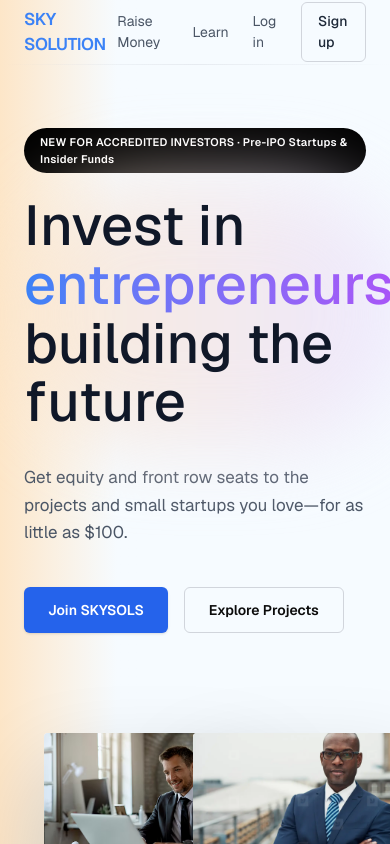
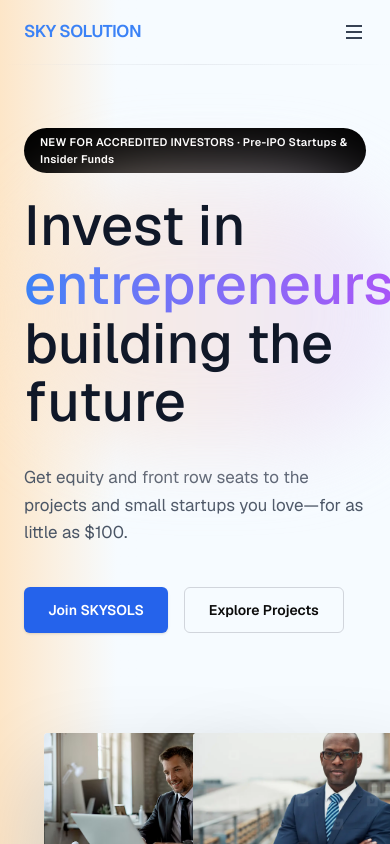
Before and after one commit to cdy-agency/sky-solutions, a Next.js app: page / in a window 390 px wide. Shown: the top 844 px of the page. Built offline with nearby package versions, Linux system fonts and the light colour scheme.

Commit message:
navab change

```diff
--- a/components/sections/navbar.tsx
+++ b/components/sections/navbar.tsx
@@ -5,6 +5,7 @@ import Link from "next/link"
 
 export default function Navbar() {
   const [scrolled, setScrolled] = useState(false)
+  const [menuOpen, setMenuOpen] = useState(false)
 
   useEffect(() => {
     const onScroll = () => setScrolled(window.scrollY > 10)
@@ -18,18 +19,25 @@ export default function Navbar() {
         ${scrolled ? "bg-white/90 backdrop-blur-xl shadow-sm" : "bg-transparent"}
       `}
     >
-      <div className="max-w-330 mx-auto px-6">
+      <div className="max-w-7xl mx-auto px-6">
         <div className="flex h-16 items-center justify-between">
 
           {/* LEFT */}
           <div className="flex items-center gap-10">
-            <Link href="/" className="text-[17px] font-semibold tracking-tight text-[#3B82F6]">
+            <Link
+              href="/"
+              className="text-[17px] font-semibold tracking-tight text-[#3B82F6]"
+            >
               SKY SOLUTION
             </Link>
 
             <div className="hidden md:flex items-center gap-7 text-[14px] text-gray-600">
-              <Link href="#" className="hover:text-gray-900">Discover Projects</Link>
-              <Link href="#" className="hover:text-gray-900">Pre-IPO & Funds</Link>
+              <Link href="#" className="hover:text-gray-900">
+                Discover Projects
+              </Link>
+              <Link href="#" className="hover:text-gray-900">
+                Pre-IPO & Funds
+              </Link>
             </div>
           </div>
 
@@ -41,21 +49,51 @@ export default function Navbar() {
             </div>
           </div>
 
-          {/* RIGHT */}
-          <div className="flex items-center gap-6 text-[14px] text-gray-600">
+          {/* RIGHT (DESKTOP) */}
+          <div className="hidden md:flex items-center gap-6 text-[14px] text-gray-600">
             <Link href="#" className="hover:text-gray-900">Raise Money</Link>
             <Link href="#" className="hover:text-gray-900">Learn</Link>
-            <Link href="#" className="hover:text-gray-900">Log in</Link>
+            <Link href="/login" className="hover:text-gray-900">Log in</Link>
             <Link
-              href="#"
+              href="/register"
               className="px-4 py-2 rounded-md border border-gray-300 text-gray-800 font-medium hover:bg-gray-50"
             >
               Sign up
             </Link>
           </div>
 
+          {/* MOBILE MENU BUTTON */}
+          <button
+            onClick={() => setMenuOpen(!menuOpen)}
+            className="md:hidden text-gray-700"
+            aria-label="Toggle menu"
+          >
+            <svg width="24" height="24" fill="none" stroke="currentColor">
+              <path strokeWidth="2" d="M4 6h16M4 12h16M4 18h16" />
+            </svg>
+          </button>
         </div>
       </div>
+
+      {/* MOBILE MENU */}
+      {menuOpen && (
+        <div className="md:hidden bg-white/95 backdrop-blur-xl border-t">
+          <div className="flex flex-col px-6 py-4 gap-4 text-[14px] text-gray-700">
+            <Link href="#" onClick={() => setMenuOpen(false)}>Discover Projects</Link>
+            <Link href="#" onClick={() => setMenuOpen(false)}>Pre-IPO & Funds</Link>
+            <Link href="#" onClick={() => setMenuOpen(false)}>Raise Money</Link>
+            <Link href="#" onClick={() => setMenuOpen(false)}>Learn</Link>
+            <Link href="/login" onClick={() => setMenuOpen(false)}>Log in</Link>
+            <Link
+              href="/register"
+              onClick={() => setMenuOpen(false)}
+              className="mt-2 inline-flex justify-center rounded-md border border-gray-300 px-4 py-2 font-medium hover:bg-gray-50"
+            >
+              Sign up
+            </Link>
+          </div>
+        </div>
+      )}
 
       {/* bottom glass border */}
       <div className="h-px w-full bg-linear-to-r from-transparent via-gray-300/40 to-transparent" />
```
